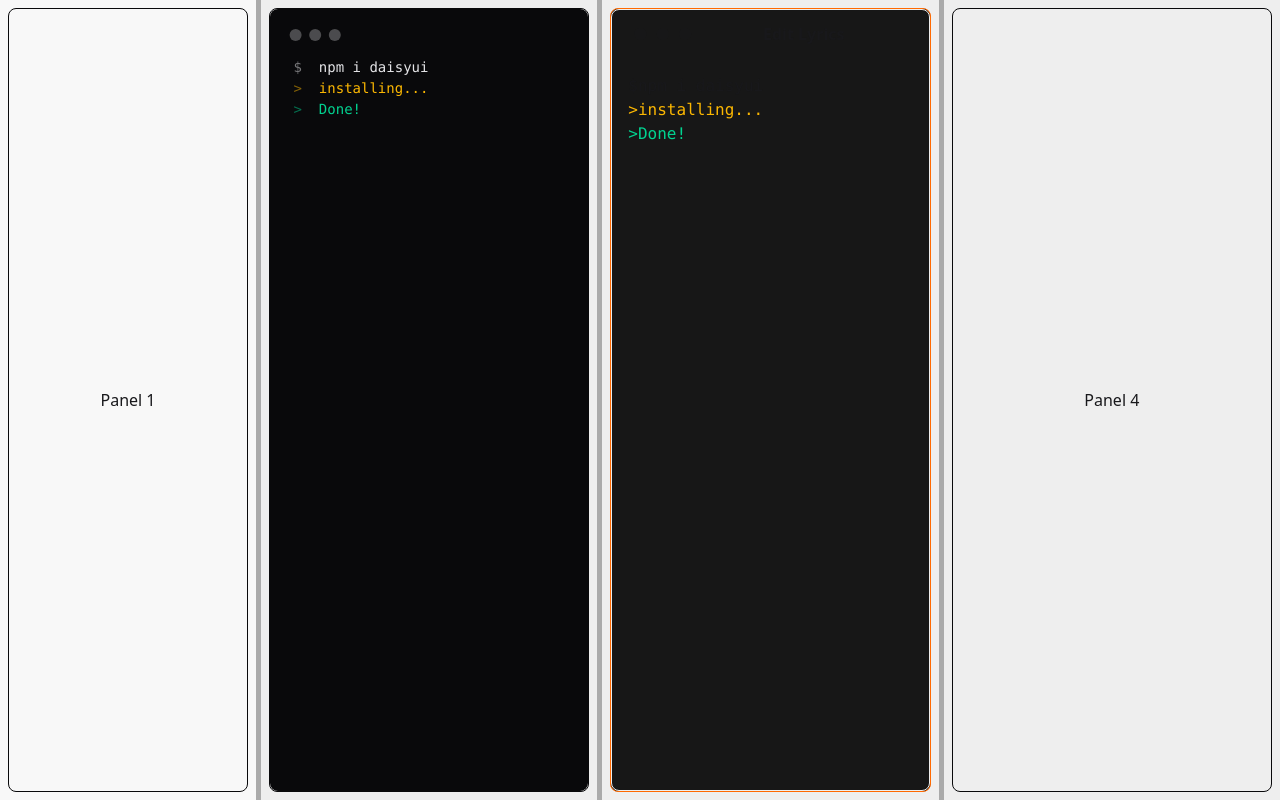
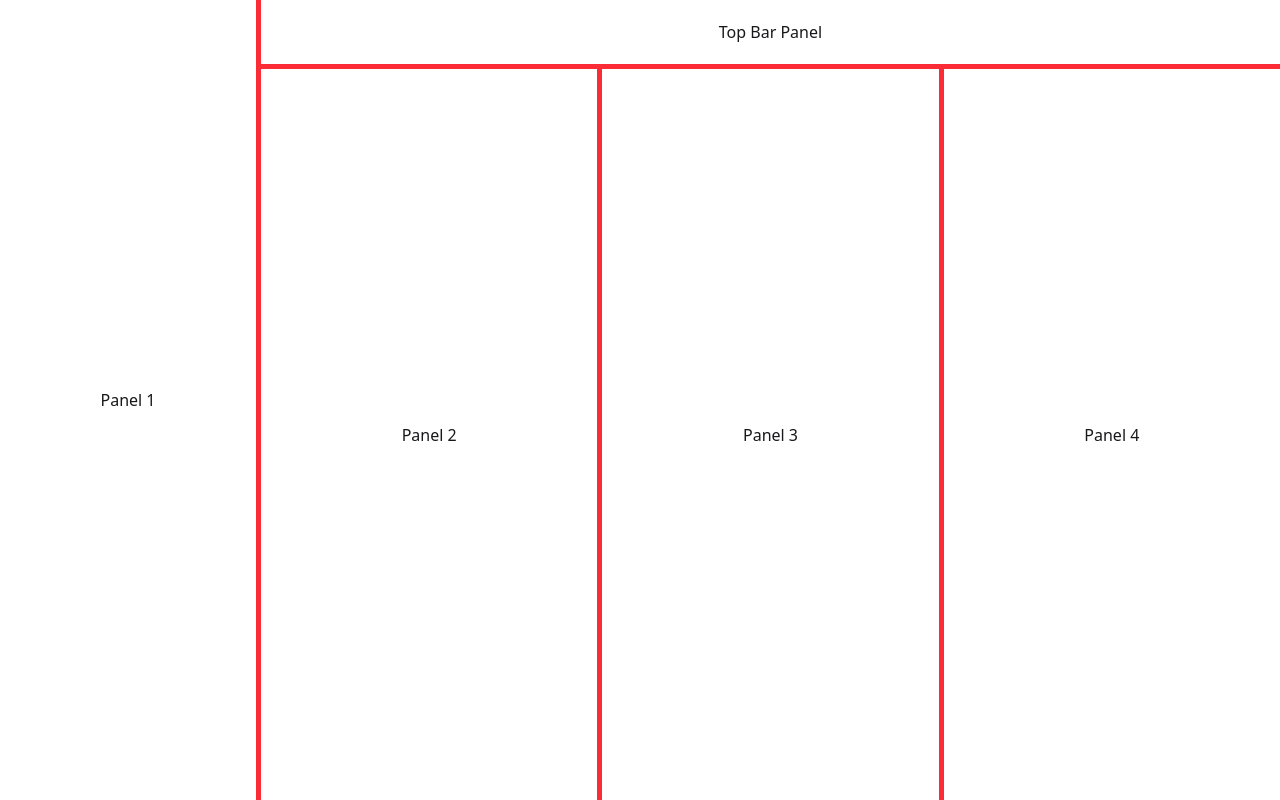
Before and after one commit to no-garlic/lyrical, a Django app: page /song_edit in a window 1280 px wide. Run offline with Django 3.2, Linux system fonts and the light colour scheme.

Commit message:
Refactor song editing layout with improved panel structure and styling

```diff
--- a/lyrical/templates/lyrical/song_edit.html
+++ b/lyrical/templates/lyrical/song_edit.html
@@ -2,73 +2,64 @@
 {% load static %}
 
 {% block head %}
-<style>
-    /* Add some basic styling for the splitter */
-    .splitter {
-        width: 5px;
-        background-color: #aaa; /* daisyUI neutral or similar could be used via Tailwind */
-        flex-shrink: 0;
-        cursor: col-resize;
-    }
-    .panel {
-        display: flex;
-        justify-content: center;
-        align-items: center;
-        overflow: hidden; /* Prevent content overflow during resize */
-    }
-</style>
 {% endblock %}
 
 {% block body %}
     {% csrf_token %}
     <div id="song-edit-container" class="flex h-screen w-screen overflow-hidden">
+
         <!-- Panel 1 (Fixed Width) -->
-        <div id="panel1" class="panel bg-base-200 w-64 flex-shrink-0 p-2">
-            <div class="h-full w-full rounded-lg border border-neutral flex items-center justify-center">
+        <div id="panel1" class="bg-base-100 w-64 flex-shrink-0 p-2 flex justify-center items-center overflow-hidden">
+            <div class="h-full w-full flex items-center justify-center">
                 Panel 1
             </div>
         </div>
 
         <!-- Splitter 1 -->
-        <div class="splitter" id="splitter1"></div>
+        <div class="bg-red-500 w-[5px] shrink-0"></div>
+
+        <!-- Right content area: holds top bar and main resizable panels -->
+        <div id="right-content-area" class="flex flex-col flex-1 overflow-hidden">
+
+            <!-- Fixed height top bar spanning above panels 2, 3, 4 -->
+            <div id="top-bar-panel" class="h-16 bg-base-100 p-2 flex-shrink-0 flex justify-center items-center overflow-hidden">
+                <div class="h-full w-full flex items-center justify-center">
+                    Top Bar Panel
+                </div>
+            </div>
+
+
+            <div class="bg-red-500 h-[5px] shrink-0"></div>
+
+            <!-- Container for panels 2, 3, 4 and their splitters -->
+            <div id="main-panels-container" class="flex flex-1 overflow-hidden">
 
                 <!-- Panel 2 (Resizable) -->
-        <div id="panel2" class="panel bg-base-300 flex-1 p-2">
-            <div class="h-full w-full rounded-lg border border-neutral flex items-center justify-center">
-                <div class="mockup-code w-full h-full">
-                    <pre data-prefix="$"><code>npm i daisyui</code></pre>
-                    <pre data-prefix=">" class="text-warning"><code>installing...</code></pre>
-                    <pre data-prefix=">" class="text-success"><code>Done!</code></pre>
-                </div>
+                <div id="panel2" class="bg-base-100 flex-1 p-2 flex justify-center items-center overflow-hidden">
+                    <div class="h-full w-full flex items-center justify-center">
+                        Panel 2
                     </div>
                 </div>
 
                 <!-- Splitter 2 -->
-        <div class="splitter" id="splitter2"></div>
+                <div class="splitter bg-red-500 w-[5px] shrink-0" id="splitter2" style="cursor: col-resize;"></div>
 
                 <!-- Panel 3 (Resizable) -->
-        <div id="panel3" class="panel bg-base-300 flex-1 p-2">
-            <div class="h-full w-full rounded-lg border bg-neutral-900 flex items-center justify-center border-orange-500">
-                <div class="mockup-browser border border-base-300 w-full h-full">
-                    <div class="mockup-browser-toolbar w-full">
-                        <p class="text-center w-full font-semibold">Edit Lyrics</p>
-                    </div>
-                    <div class="w-full h-full p-4">
-                        <pre data-prefix="$"><code>npm i daisyui</code></pre>
-                        <pre data-prefix=">" class="text-warning"><code>installing...</code></pre>
-                        <pre data-prefix=">" class="text-success"><code>Done!</code></pre>
-                    </div>
-                </div>
+                <div id="panel3" class="bg-base-100 flex-1 p-2 flex justify-center items-center overflow-hidden">
+                    <div class="h-full w-full flex items-center justify-center">
+                        Panel 3
                     </div>
                 </div>
 
                 <!-- Splitter 3 -->
-        <div class="splitter" id="splitter3"></div>
+                <div class="splitter bg-red-500 w-[5px] shrink-0" id="splitter3" style="cursor: col-resize;"></div>
 
                 <!-- Panel 4 (Resizable) -->
-        <div id="panel4" class="panel bg-base-300 flex-1 p-2">
-            <div class="h-full w-full rounded-lg border border-neutral flex items-center justify-center">
+                <div id="panel4" class="bg-base-100 flex-1 p-2 flex justify-center items-center overflow-hidden">
+                    <div class="h-full w-full flex items-center justify-center">
                         Panel 4
+                    </div>
+                </div>
             </div>
         </div>
     </div>
```
Also changed, not shown: lyrical/static/lyrical/style/twstyles.css. Lines whose indentation alone changed are shown as unchanged.
